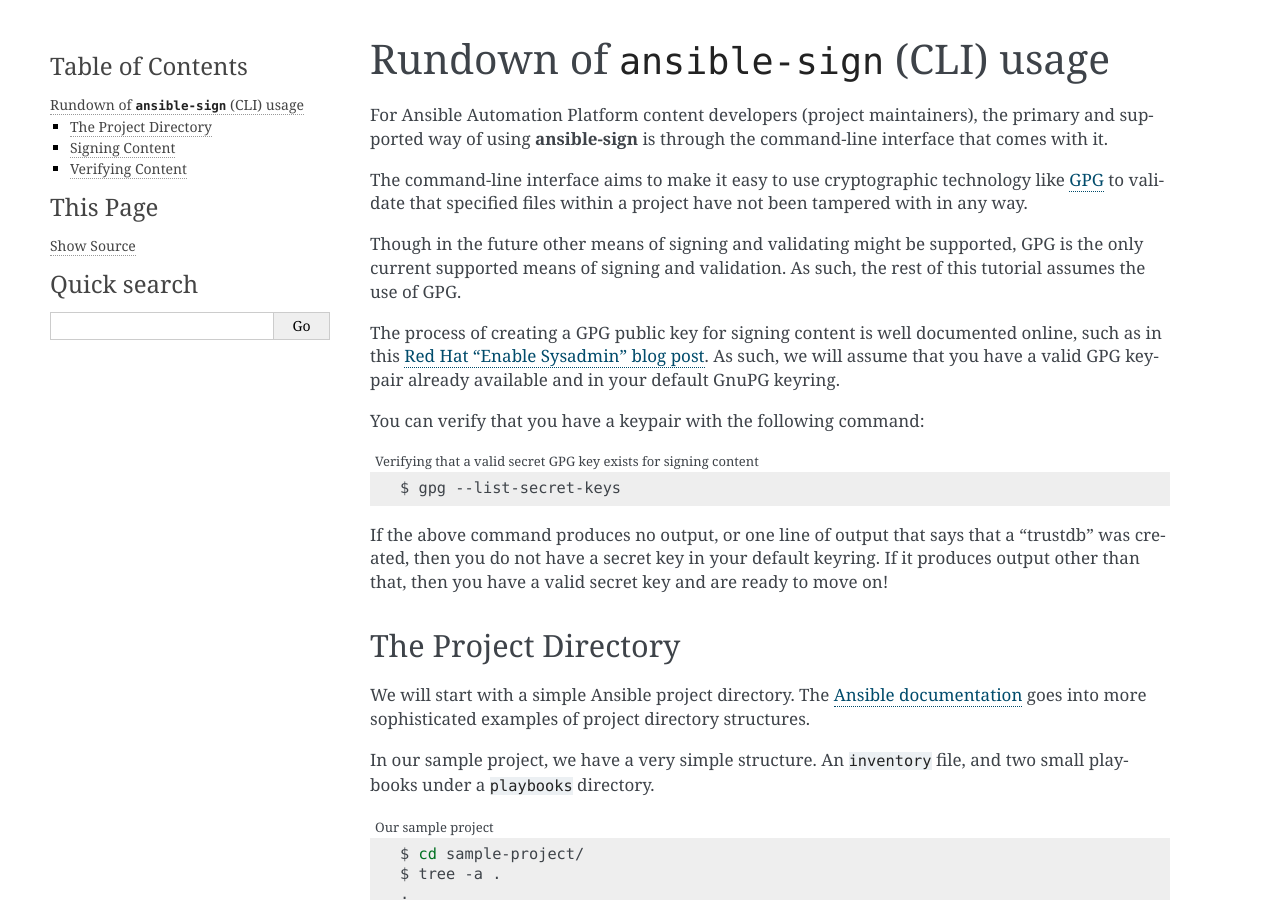
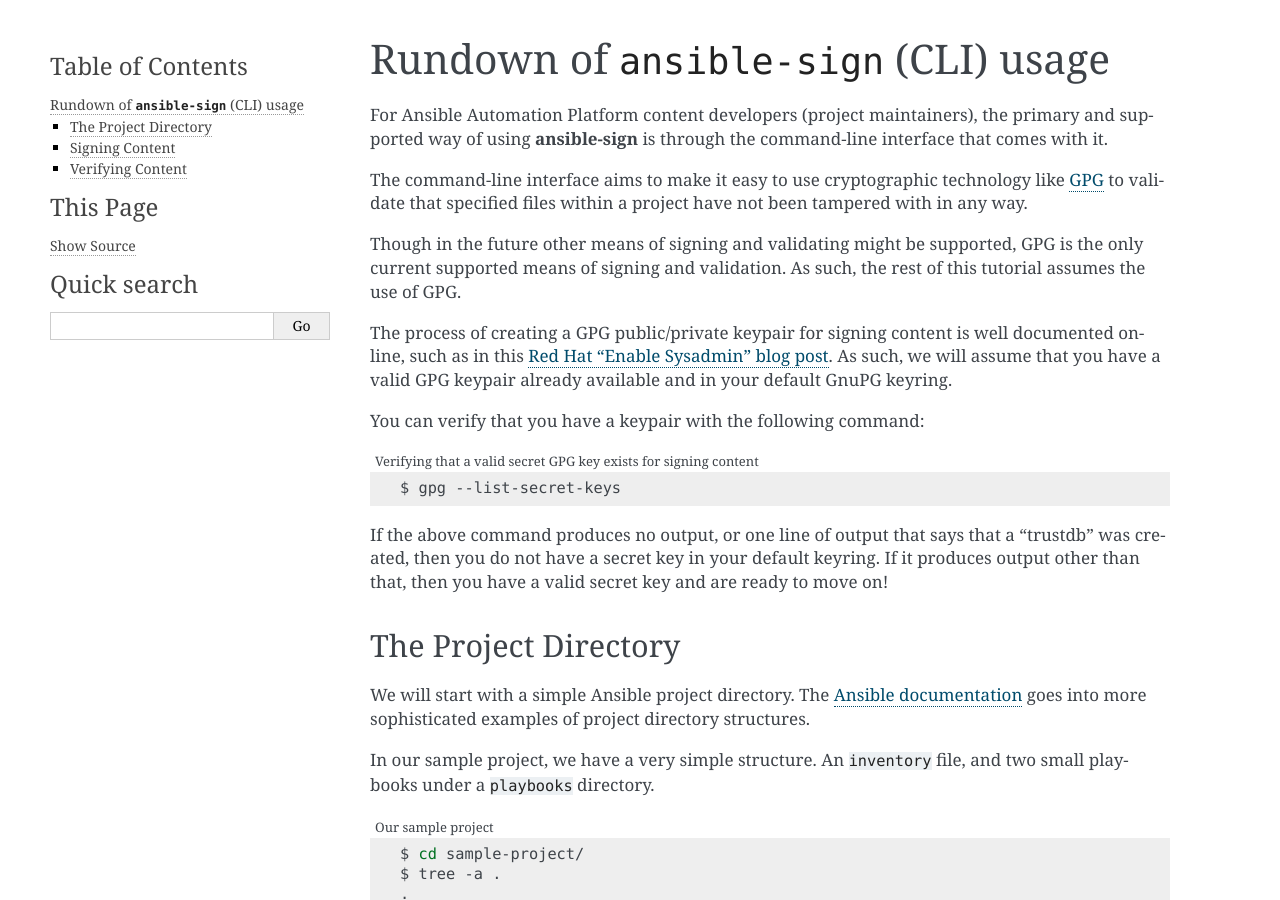
Before and after one commit to ansible/ansible-sign, a Sphinx documentation site: the page built from docs/rundown.rst, in a window 1280 px wide and 900 px high. Built offline with Sphinx 7.4.7, drawn with Linux system fonts in a browser that asks for light colours; pages that are not in the unit, such as notebooks, are missing from menus; the version number is read from the project's files by our own code.

Commit message:
docs: some small wording fixes
Signed-off-by: Rick Elrod <rick@elrod.me>

```diff
--- a/docs/rundown.rst
+++ b/docs/rundown.rst
@@ -14,10 +14,10 @@
 GPG is the only current supported means of signing and validation. As such, the
 rest of this tutorial assumes the use of GPG.
 
-The process of creating a GPG public key for signing content is well documented
-online, such as in this `Red Hat "Enable Sysadmin" blog post`_. As such, we will
-assume that you have a valid GPG keypair already available and in your default
-GnuPG keyring.
+The process of creating a GPG public/private keypair for signing content is well
+documented online, such as in this `Red Hat "Enable Sysadmin" blog post`_. As
+such, we will assume that you have a valid GPG keypair already available and in
+your default GnuPG keyring.
 
 You can verify that you have a keypair with the following command:
 
```
